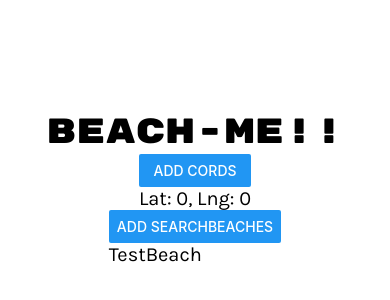
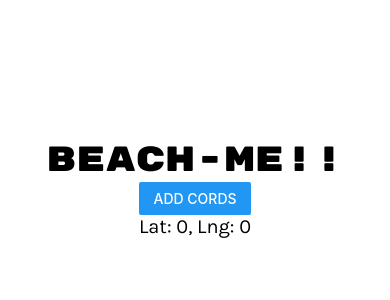
Before and after one commit to stall84/Beach-Me-Native_2, a React Native app: screen / in a window 390 px wide. Shown: the part 234-534 px from the top of the page. Built offline with nearby package versions, Linux system fonts and the light colour scheme.

Commit message:
ADDED: Wired Up a Fetch call out to our development server API successfully in Actions via Thunk's dispatch promise. Getting the data array back OK.

```diff
--- a/screens/Main.js
+++ b/screens/Main.js
@@ -1,4 +1,4 @@
-import React from 'react'
+import React, { useEffect } from 'react'
 import { StyleSheet, Text, View, Button } from 'react-native'
 
 import { useSelector, useDispatch } from 'react-redux';
@@ -7,23 +7,7 @@ import { addCords, addSearchBeaches } from '../store/actions/appActions';
 
 
 
-// BeacRender component for testing purposes with Redux state
-const BeachRender = props => {
 
-    const searchBeach = useSelector(state => state.reducer.searchBeaches)
-
-    return searchBeach.map(beach => {
-    return (
-
-        <View>
-            <Text style={styles.display}>
-                {beach}
-            </Text>
-        </View>
-    )
-        })
-
-}
 
 const Main = props => {
 
@@ -33,6 +17,11 @@ const Main = props => {
     const lng = useSelector(state => state.reducer.longitude);
     // const searchBeach = useSelector(state => state.reducer.searchBeaches)
 
+    useEffect(() => {
+    if (lat & lng) {
+        dispatch(addSearchBeaches(lat, lng))
+    }
+    }, [lat, lng])
 
     return (
         <View style={styles.screen}>
@@ -41,7 +30,7 @@ const Main = props => {
                 <Button title="Add Cords"
                         onPress={() => {
                             dispatch(
-                                addCords(33.555, -88.323)
+                                addCords(33.5555, -88.3253)
                             )}
                             }/>
                 <Text style={styles.display}>
@@ -49,13 +38,9 @@ const Main = props => {
                 </Text>
             </View>
             <View>
-                <Button title="Add SearchBeaches"
-                        onPress={() => {
-                            dispatch(
-                                addSearchBeaches(['Tybee Island', 'Fernandina Beach'])
-                            )}
-                            }/>
-                <BeachRender />
+                {/* <Button title="Add SearchBeaches"
+                        onPress={() => {dispatch(addSearchBeaches)}} /> */}
+
             </View>
         </View>
     )
--- a/store/actions/appActions.js
+++ b/store/actions/appActions.js
@@ -10,7 +10,6 @@ export const ADD_SEARCH_BEACHES = 'SEARCH_BEACHES';
 
 export const addCords = (lat, lng) => {
     return dispatch => {
-        setTimeout(() => {
             dispatch({
                 type: ADD_CORDS,
                 payload: {
@@ -18,15 +17,32 @@ export const addCords = (lat, lng) => {
                     longitude: lng
                 }
             });
-        }, 1200);
     }
 };
 
-export const addSearchBeaches = (searchBeachesArr) => {
-    return {
-        type: ADD_SEARCH_BEACHES,
-        payload: {
-            searchBeaches: searchBeachesArr
-        }
-    };
+export const addSearchBeaches = (lat, lng) => {
+
+
+
+    return async dispatch => {
+       const response = await fetch('http://localhost:5005/api/v1/beaches', {
+            method: 'POST',
+            headers: {
+                'Content-Type': 'application/json'
+            },
+            body: JSON.stringify({
+                lat: lat,
+                lng: lng
+            })
+        });
+        const resData = await response.json();
+        console.log(resData);
+        dispatch({
+            type: ADD_SEARCH_BEACHES,
+            payload: {
+                searchBeaches: resData.data
+            }
+        })
+}
+
 };
```
Also changed, not shown: 1 other file (tests, documents, lock files or other folders).
